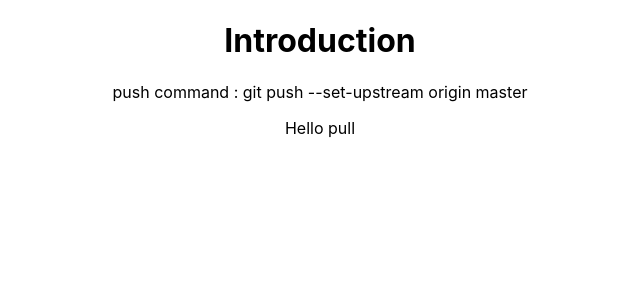
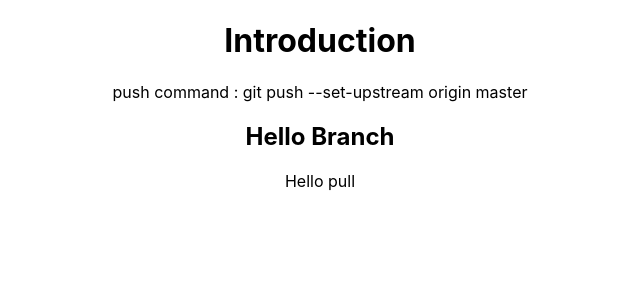
Before and after one commit to shikhar-walia08/GitProject, a React (Create React App) app: page / in a window 1280 px wide. Shown: the top 300 px of the page, without its empty margins (320-960 px from the left). Built offline with nearby package versions, Linux system fonts and the light colour scheme.

Commit message:
I hope this will commit

```diff
--- a/src/App.tsx
+++ b/src/App.tsx
@@ -6,6 +6,7 @@ function App() {
     <div className="App">
        <h1>Introduction</h1>
        <p>push command : git push --set-upstream origin master</p>
+       <h2>Hello Branch</h2>
       <p>Hello pull </p>
     </div>
   );
```
